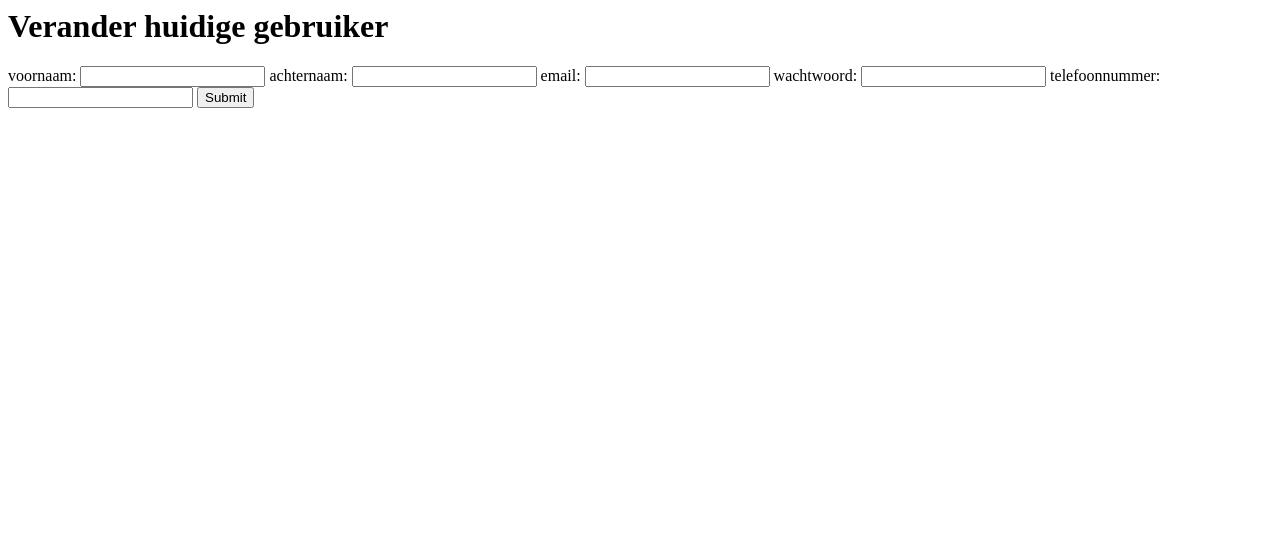
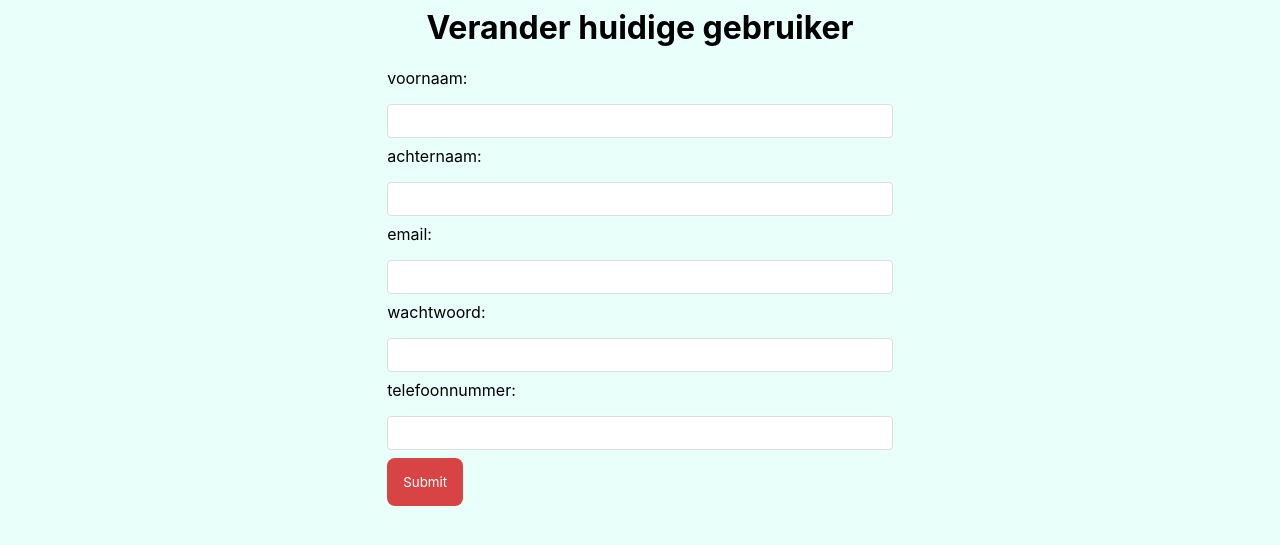
Before and after one commit to Nexortge/Project-2-FVD, a PHP site: page /edit.php in a window 1280 px wide. Shown: the top 545 px of the page. Run offline with PHP 8.4, Linux system fonts and the light colour scheme; data that the repository does not hold is empty.

Commit message:
admin css

```diff
--- a/admin/create.php
+++ b/admin/create.php
@@ -1,6 +1,7 @@
+<link rel="stylesheet" href="style.css">
 
-<h1>Maak nieuwe gebruiker aan</h1>
-<form action="index.php" method="POST">
+<h1 class="gebruiker">Maak nieuwe gebruiker aan</h1>
+<form action="index.php" method="POST" class="form">
     <label for="firstName">voornaam:</label>
     <input type="text" id="firstName" name="firstName" value="">
     <label for="lastName">achternaam:</label>
--- a/admin/edit.php
+++ b/admin/edit.php
@@ -1,6 +1,8 @@
-<h1>Verander huidige gebruiker</h1>
+<link rel="stylesheet" href="style.css">
 
-<form action="index.php" method="POST">
+<h1 class="gebruiker">Verander huidige gebruiker</h1>
+
+<form action="index.php" method="POST" class="form">
     <input type="text" hidden name="id" value="<?php echo $_POST['id']?>">
     <label for="firstName">voornaam:</label>
     <input type="text" id="firstName" name="firstName" value="<?php echo $_POST['firstName']?>">
--- a/admin/index.php
+++ b/admin/index.php
@@ -19,7 +19,7 @@ $users = $db->getAllUsers();
 <link rel="preconnect" href="https://fonts.googleapis.com">
 <link rel="preconnect" href="https://fonts.gstatic.com" crossorigin>
 <link href="https://fonts.googleapis.com/css2?family=Inter&display=swap" rel="stylesheet">
-<link rel="stylesheet" href="../admin/style.css">
+<link rel="stylesheet" href="style.css">
 <div class="header">
     <div class="logo-text">
         <img id="logo-img" src="../assets/FVD.png" alt="logo">
--- a/admin/style.css
+++ b/admin/style.css
@@ -36,6 +36,36 @@ button {
     text-decoration: none;
     display: inline-block;
     font-size: 2vmin;
-    margin: 2vmin 1vmin;
     cursor: pointer;
 }
+
+.gebruiker {
+    text-align: center;
+}
+
+.form {
+    width: 40%;
+    margin: 0 auto;
+}
+
+label {
+    display: block;
+    margin-bottom: 2vmin;
+}
+
+input[type="text"] {
+    width: 100%;
+    padding: 1vmin;
+    margin-bottom: 1vmin;
+    border: 1px solid #ddd;
+    border-radius: .5vmin;
+}
+
+input[type="submit"] {
+    padding: 2vmin 2vmin;
+    background-color: #d84444;
+    color: #fff;
+    border: none;
+    cursor: pointer;
+    border-radius: 1vmin;
+}
```
